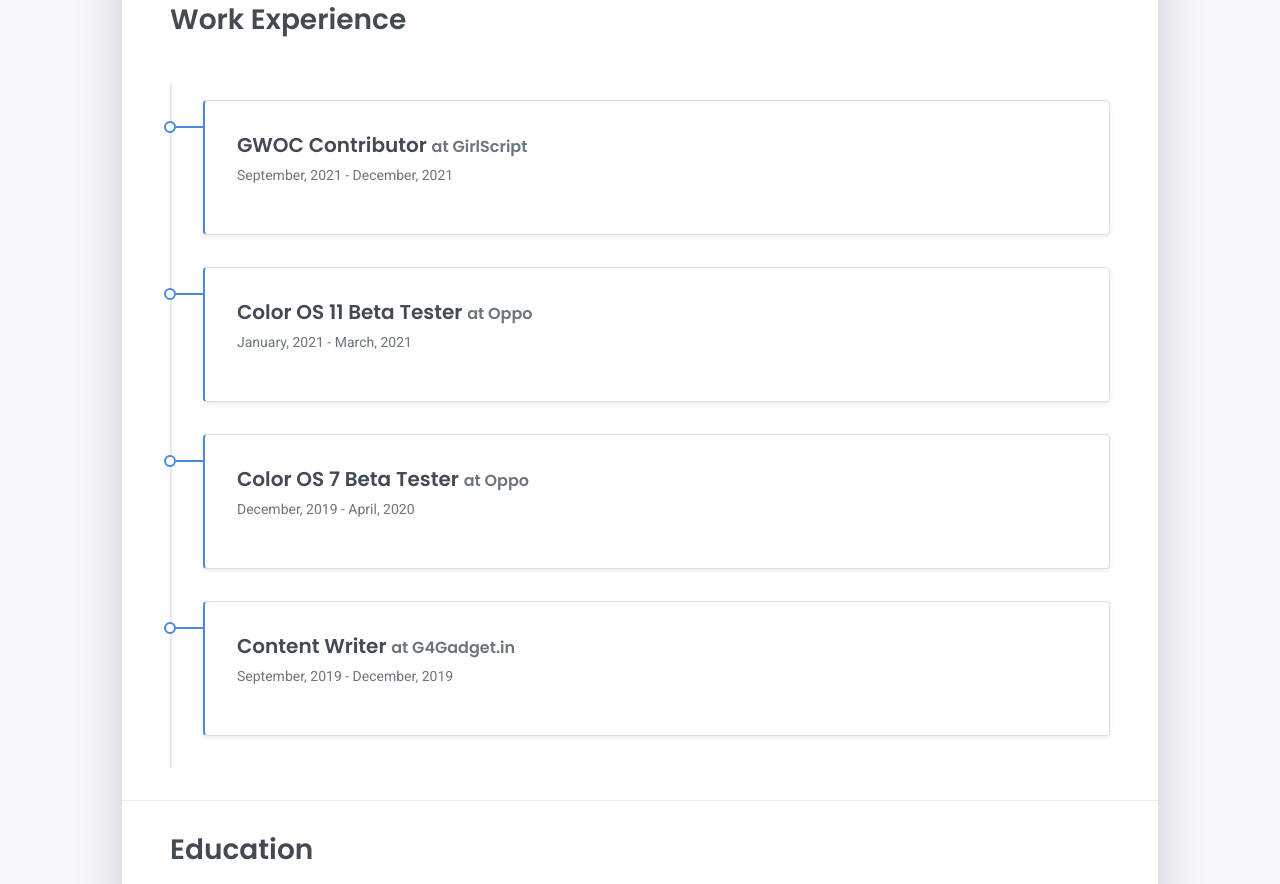
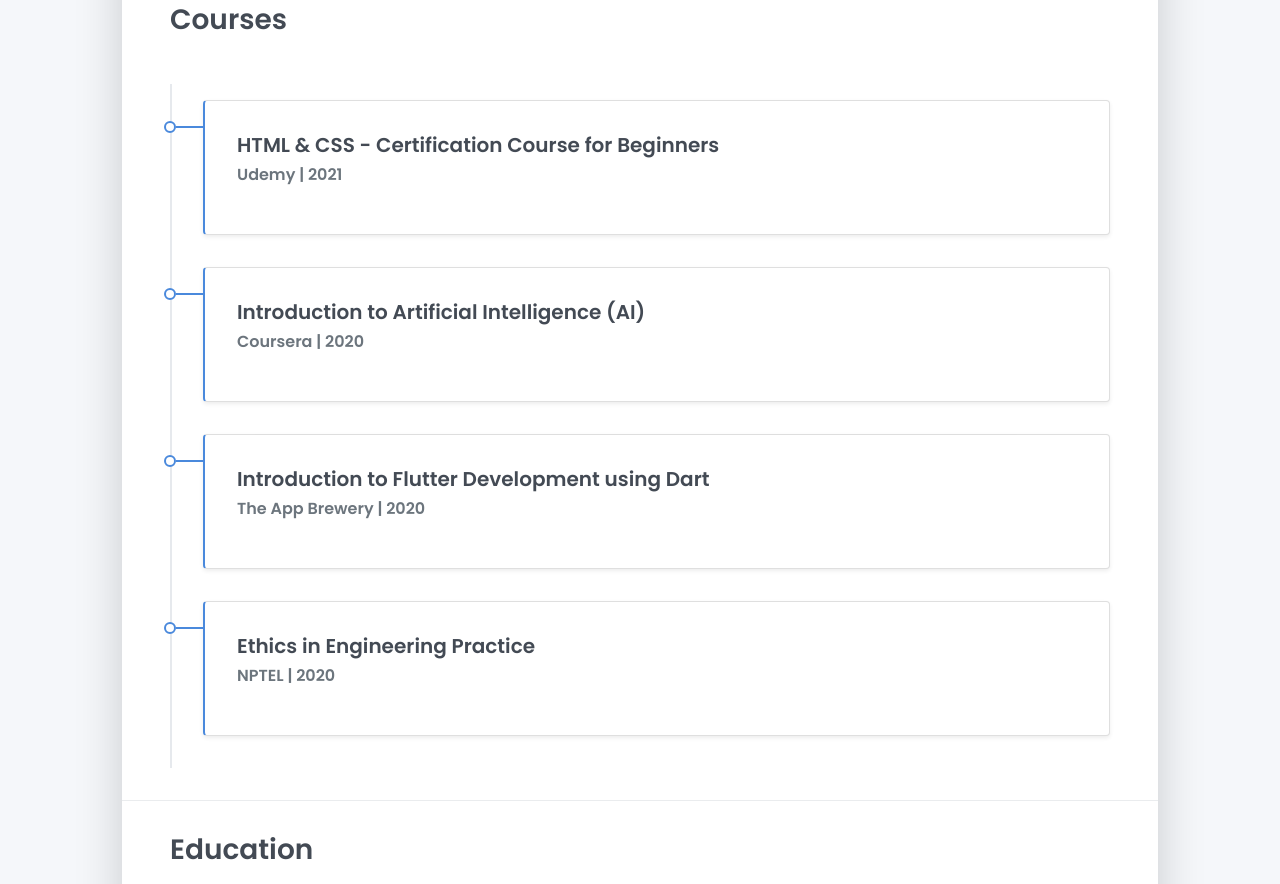
Before and after one commit to lijuudaniel/resume, a plain HTML site: page index.html in a window 1280 px wide. Shown: the part 1011-1895 px from the top of the page. Drawn offline with Linux system fonts and the light colour scheme.

Commit message:
Update index.html

```diff
--- a/index.html
+++ b/index.html
@@ -59,7 +59,7 @@
       <div class="col-lg-8 col-md-7 text-center text-md-start">
         <h2 class="h1 mt-2" data-aos="fade-left" data-aos-delay="0">Liju Daniel</h2>
         <p data-aos="fade-left" data-aos-delay="100">Student</p>
-        <div class="d-print-none" data-aos="fade-left" data-aos-delay="200"><a class="btn btn-light text-dark shadow-sm mt-1 me-1" href="https://www.mediafire.com/file/8lobcpm4gnr03yq/My+Resume.pdf/file" target="_blank">Download CV</a><a class="btn btn-primary shadow-sm mt-1" href="https://lijuudaniel.github.io/website/">My Website</a></div>
+        <div class="d-print-none" data-aos="fade-left" data-aos-delay="200"><a class="btn btn-light text-dark shadow-sm mt-1 me-1" href="https://www.mediafire.com/file/aqcw9of3eifehaw/Liju%2527s_Resume.pdf/file" target="_blank">Download CV</a><a class="btn btn-primary shadow-sm mt-1" href="https://lijuudaniel.github.io/website/">My Website</a></div>
       </div>
     </div>
   </div>
@@ -67,7 +67,7 @@
     <div class="row">
       <div class="col-md-6">
         <h2 class="h3 mb-3">About Me</h2>
-        <p>Hello! I’m <b>Liju Daniel</b>. I am a Computer Science Student from Coimbatore with a CGPA of <b>9.34</b>. I am passionate about Web Design. An Intermediate in Python, C And Dart basics. A Newbie to Flutter and Network Hacking. Apart from coding, I am a Crazy Smartphone Lover.</p>
+        <p>Hello! I’m <b>Liju Daniel</b>. I am a Computer Science Student from Coimbatore. I am passionate about Web Design. An Intermediate in Python, C And Dart basics. A Newbie to Flutter and Network Hacking. Apart from coding, I am a Crazy Smartphone Lover.</p>
       </div>
       <div class="col-md-5 offset-md-1">
         <div class="row mt-2">
@@ -75,7 +75,7 @@
             <div class="pb-1"><b>Age</b></div>
           </div>
           <div class="col-sm-8">
-            <div class="pb-1 text-secondary">19</div>
+            <div class="pb-1 text-secondary">20</div>
           </div>
           <div class="col-sm-4">
             <div class="pb-1"><b>Email</b></div>
@@ -147,30 +147,30 @@
   <!-- HERE ARE THE EDUATION DETAILS-->
   <hr class="d-print-none"/>
   <div class="work-experience-section px-3 px-lg-4">
-    <h2 class="h3 mb-4">Work Experience</h2>
+    <h2 class="h3 mb-4">Courses</h2>
     <div class="timeline">
       <div class="timeline-card timeline-card-primary card shadow-sm">
         <div class="card-body">
-          <div class="h5 mb-1">GWOC Contributor <span class="text-muted h6">at GirlScript</span></div>
-          <div class="text-muted text-small mb-2">September, 2021 - December, 2021</div>
+          <div class="h5 mb-1">HTML & CSS - Certification Course for Beginners</div>
+          <div class="text-muted text-small mb-2"><span class="text-muted h6">Udemy  |  2021</span></div>
         </div>
       </div>
       <div class="timeline-card timeline-card-primary card shadow-sm">
         <div class="card-body">
-          <div class="h5 mb-1">Color OS 11 Beta Tester <span class="text-muted h6">at Oppo</span></div>
-          <div class="text-muted text-small mb-2">January, 2021 - March, 2021</div>
+          <div class="h5 mb-1">Introduction to Artificial Intelligence (AI)</div>
+          <div class="text-muted text-small mb-2"><span class="text-muted h6">Coursera  |  2020</span></div>
         </div>
       </div>
       <div class="timeline-card timeline-card-primary card shadow-sm">
         <div class="card-body">
-          <div class="h5 mb-1">Color OS 7 Beta Tester <span class="text-muted h6">at Oppo</span></div>
-          <div class="text-muted text-small mb-2">December, 2019 - April, 2020</div>
+          <div class="h5 mb-1">Introduction to Flutter Development using Dart</div>
+          <div class="text-muted text-small mb-2"><span class="text-muted h6">The App Brewery  |  2020</span></div>
         </div>
       </div>
       <div class="timeline-card timeline-card-primary card shadow-sm">
         <div class="card-body">
-          <div class="h5 mb-1">Content Writer <span class="text-muted h6">at G4Gadget.in</span></div>
-          <div class="text-muted text-small mb-2">September, 2019 - December, 2019</div>
+          <div class="h5 mb-1">Ethics in Engineering Practice</div>
+          <div class="text-muted text-small mb-2"><span class="text-muted h6">NPTEL  |  2020</span></div>
         </div>
       </div>
 
```
